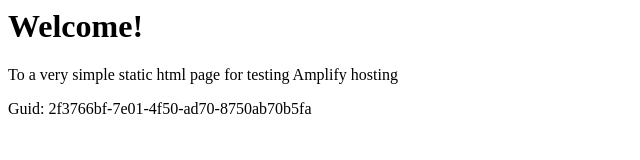
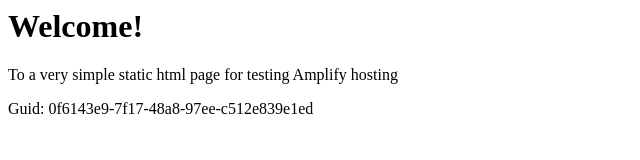
Before and after one commit to aws-aemilia-iad/Github-PR-Commit-Integration-Test-DoNotTouch-GitHubWebhookPushCanaryTest-v1-preprod-us-east-1, a website: page src/index.html in a window 1280 px wide. Shown: the full height of the page, 0-640 px from the left. Drawn offline with Linux system fonts and the light colour scheme.

Commit message:
commit from integ tests

```diff
--- a/src/index.html
+++ b/src/index.html
@@ -12,6 +12,6 @@
 <body>
     <h1>Welcome!</h1>
     <p>To a very simple static html page for testing Amplify hosting</p>
-    <p>Guid: 2f3766bf-7e01-4f50-ad70-8750ab70b5fa</p></body>
+    <p>Guid: 0f6143e9-7f17-48a8-97ee-c512e839e1ed</p></body>
 
 </html>
```
